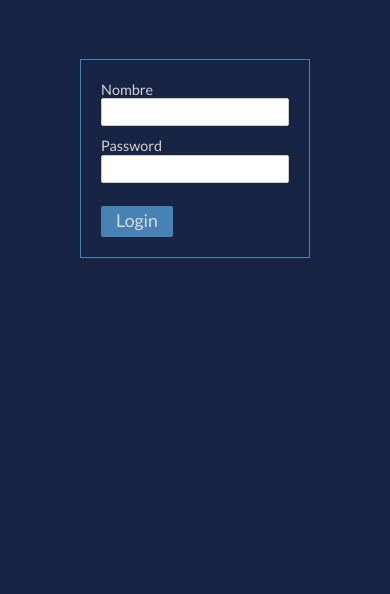
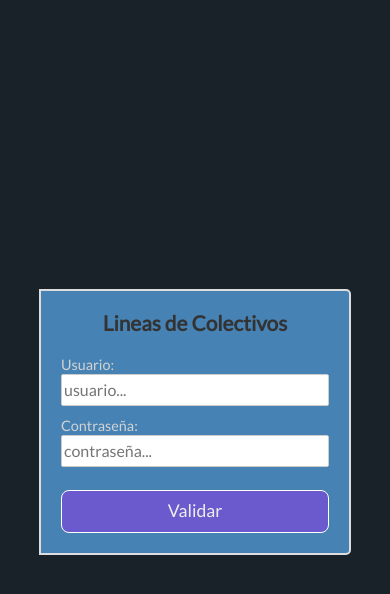
Before and after one commit to ctnfimac/mapa_de_transporte, a React (Create React App) app: page /transporte/login in a window 390 px wide. Shown: the top 594 px of the page. Built offline with nearby package versions, Linux system fonts and the light colour scheme; no server answers.

Commit message:
Mejoro el responsive del Login

```diff
--- a/src/components/Admin/Login/Login.js
+++ b/src/components/Admin/Login/Login.js
@@ -1,20 +1,36 @@
-import {Link} from 'react-router-dom';
+import loginImg from './../../../assets/login/login_img.png';
+import Usuarios from "./../../Admin/listado/Usuarios";
 
-const Login = ({loginDeAdministrador, user}) => {
+const Login = ({loginDeAdministrador, user, cerrarSesion, msgLogin}) => {
     return(
         <>
-        <form className="login_form" onSubmit={e => loginDeAdministrador(e)} >
-            <p>
-                <label htmlFor="nombre">Nombre</label><br/>
-                <input type="text" name="nombre" id="nombre" />
-            </p>
-            <p>
-                <label htmlFor="password">Password</label><br />
-                <input type="password" name="password" id="password" />
-            </p>
-            <button className="login_button">Login</button>
-            {user && <Link className="link_admin" to="/admin"> Ir al Admin </Link>}
-        </form>
+        { user ?
+             <Usuarios cerrarSesion = { cerrarSesion } user = { user } />
+        :
+        <div className='login__container'>
+                <section className="login">
+                    <div className="login__imagen">
+                        <img src={loginImg} alt="Imagen del login" ></img>
+                    </div>
+                    <form className="login__form" onSubmit={e => loginDeAdministrador(e)} >
+                        <h3>Lineas de Colectivos</h3>
+
+                        <p>
+                            <label htmlFor="nombre">Usuario:</label>
+                            <input type="text" name="nombre" id="nombre" placeholder='usuario...' />
+                        </p>
+                        <p>
+                            <label htmlFor="password">Contraseña:</label>
+                            <input type="password" name="password" id="password" placeholder='contraseña...' />
+                        </p>
+                        <button className="login_button">Validar</button>
+                        {user && <Usuarios cerrarSesion={cerrarSesion} user={user} />}
+                        {msgLogin && <p className="login_msg">¡Credenciales Incorrectas!</p>}
+                    </form>
+                </section>
+            </div>
+        }
+
         </>
     )
 }
--- a/src/components/AppRoutes.js
+++ b/src/components/AppRoutes.js
@@ -12,6 +12,7 @@ import { endpoint_login_de_usuario } from './../../src/consts/backend';
 
 const AppRoutes = () => {
     const [user, setUser] = useState(window.localStorage.getItem('user'));
+    const [msgLogin, setMsgLogin] = useState();
 
     const loginDeAdministrador = (e) => {
         e.preventDefault();
@@ -33,19 +34,21 @@ const AppRoutes = () => {
             .then(data => {
                 if (typeof data[0] === 'undefined') {
                     console.log('usuario incorrecto')
+                    setMsgLogin('¡Credenciales Incorrectas!')
                 } else {
                     window.localStorage.setItem('user', data[0].nombre)
-                    // setUser({ user: data[0].nombre})
                     setUser(window.localStorage.getItem('user'))
                 }
             })
             .catch(function (error) {
-                console.log('error: ' + error)
+                // console.log('error: ' + error)
+                setMsgLogin('¡Credenciales Incorrectas!')
             });
     }
 
     const cerrarSesion = () => {
         window.localStorage.removeItem('user');
+        setMsgLogin(null)
         setUser(null);
     }
 
@@ -78,6 +81,8 @@ const AppRoutes = () => {
                     element={<Login
                         loginDeAdministrador={loginDeAdministrador}
                         user={user}
+                        cerrarSesion={cerrarSesion}
+                        msgLogin={msgLogin}
                     />}
                 />
             </Routes>
--- a/src/scss/components/Admin/_login.scss
+++ b/src/scss/components/Admin/_login.scss
@@ -1,38 +1,85 @@
 /*Estilos del Login*/
 body{
-    background-color: #182444;
+  background-color: #192229;
 }
 
-.login_form{
-	margin: 0 auto;
-    margin-top: 15%;
-	align-content: center;
-	width: 230px;
-	padding: 20px;
-    border: 1px solid steelblue;
+.login__container{
+  display: flex;
+  width: 100vw;
+  height: 100vh;
+  justify-content: center;
+  align-items: center;
 }
 
-.login_form p{
+.login{
+	display: flex;
+	justify-content: center;
+	flex-wrap: nowrap;
+	width: 600px;
+	border-radius: 5px;
+	@media screen and (min-width:576px){
+		border: 2px solid #ddd;
+	}
+	&__imagen{
+		display: none;
+		width: 50%;
+		border-radius: 5px;
+		@media screen and (min-width:576px){
+		 	display: block;
+   		}
+		img{
+			display: block;
+			width: 100%;
+			height: auto;
+			border-radius: 5px 0px 0px 5px;
+		}
+	}
+
+	&__form{
+		background-color: steelblue;
+		width: 80%;
+		display: flex;
+		flex-direction: column;
+		justify-content: center;
+		border-radius: 0px 5px 5px 0px;
+		align-content: center;
+		padding: 20px 20px;
+		border: 2px solid #ddd;
+		@media screen and (min-width:576px){
+		 	width: 50%;
+			border: none;
+   		}
+		h3{
+			color: #333;
+			text-align: center;
+			padding-bottom: 20px;
+			font-size: 1.3em;
+		}
+
+		p{
 			margin-bottom: 10px;
 		}
 
-.login_form label{
+		label{
 			color: lightgray;
     		font-size: .9em;
+			margin-bottom: 2px;
 		}
 
-.login_form input{
-	padding: 4px;
+		input{
+			padding: 6px 2px;
 			border: 1px solid #ccc;
+			color: #555;
 			border-radius: 2px;
+			width: 100%;
 		}
 
-.login_button{
-	padding: 5px 15px;
-	background-color: steelblue;
-	color: #ddd;
-	border: none;
-	border-radius: 2px;
+		button{
+			padding: 10px 15px;
+			background-color: slateblue;
+			color: #eee;
+			border: 1px solid #fff;
+			border-radius: 8px;
 			margin-top: 13px;
 			font-size: 1.1em;
 			cursor: pointer;
@@ -42,4 +89,12 @@ body{
 			color: #fff;
 			padding-left: 5px;
 		}
+	}
+	&_msg{
+		color: orange;
+		text-align: center;
+		font-size: 1em;
+	}
+}
+
 /*Fin Estilos del Login*/
```
Also changed, not shown: src/assets/login/login_img.png (added). Lines whose indentation alone changed are shown as unchanged.
